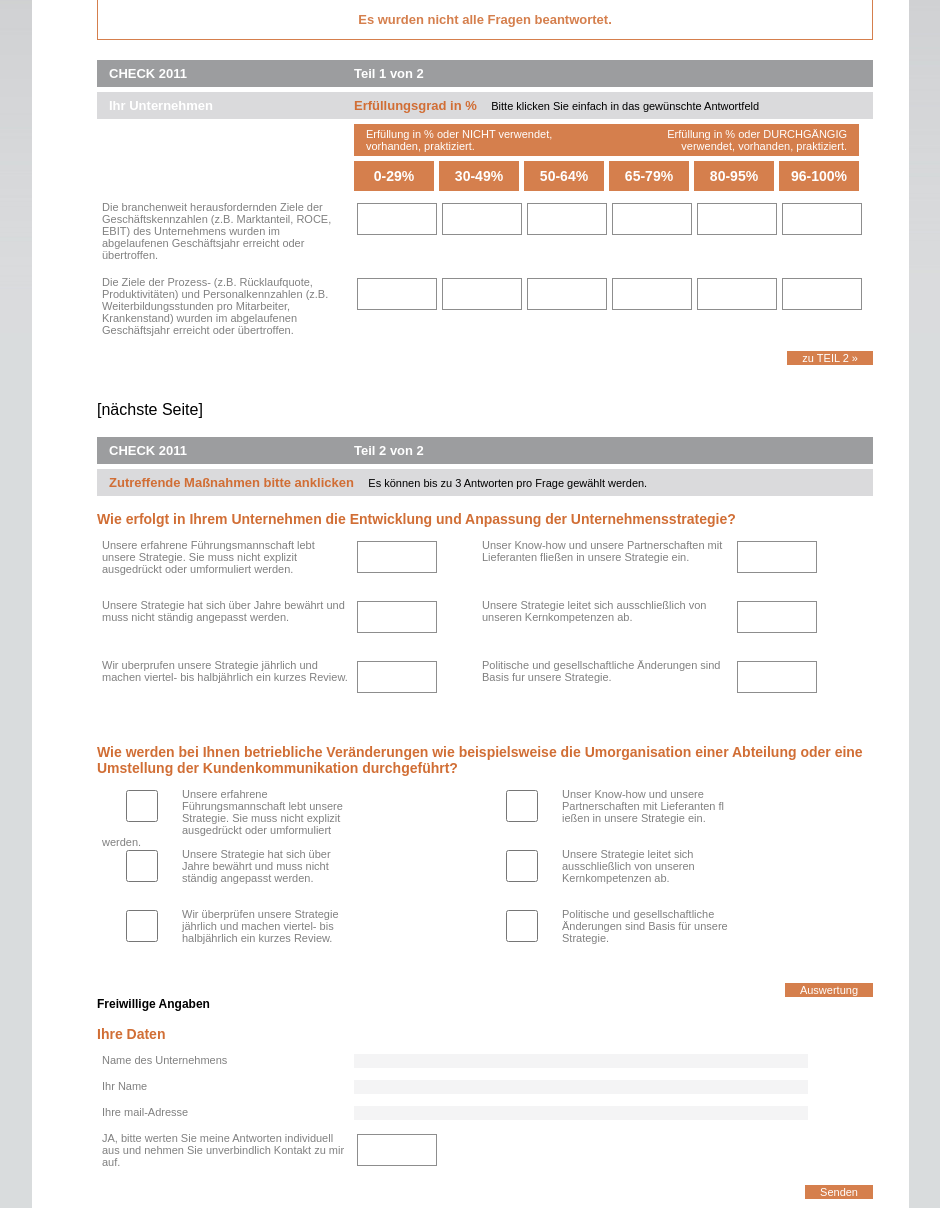
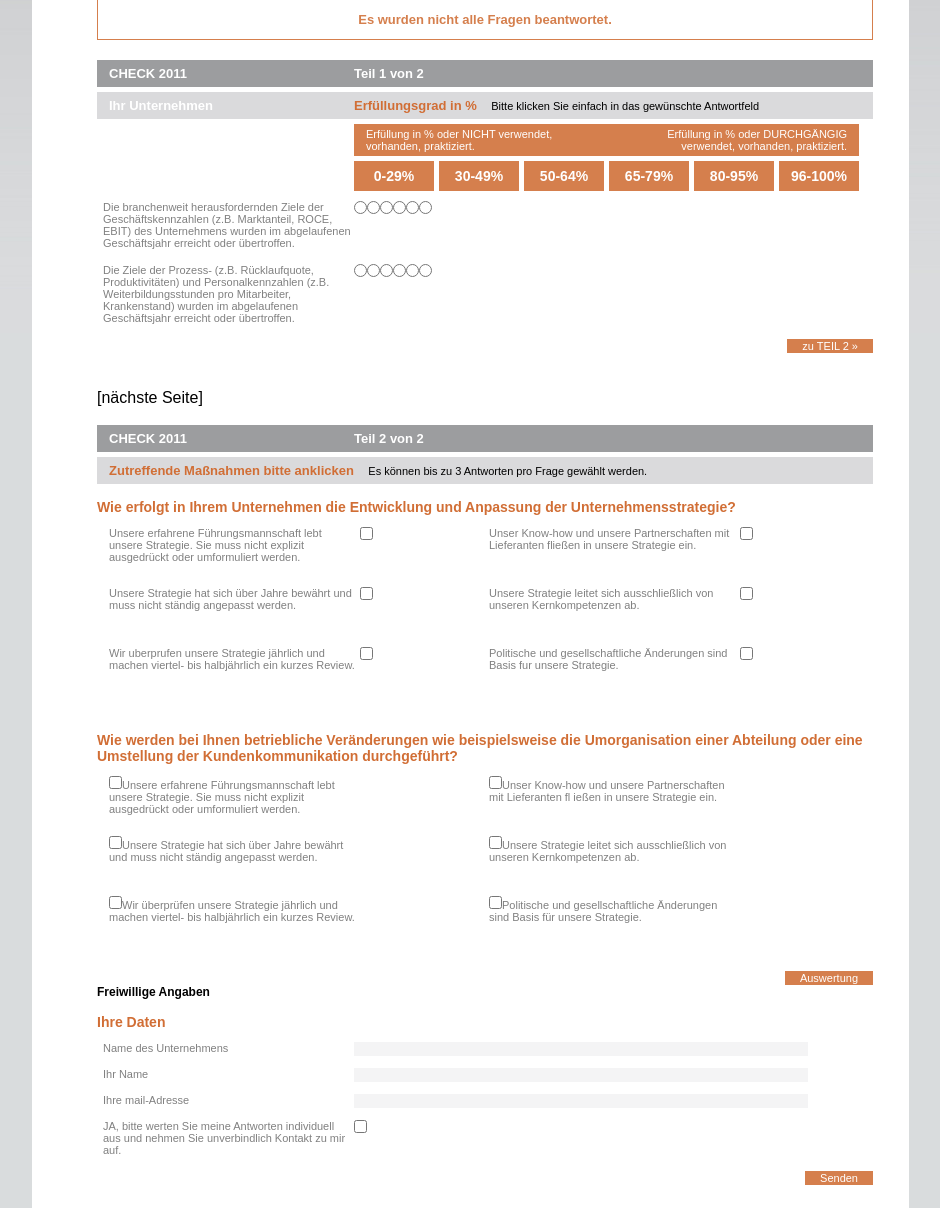
Before and after one commit to tr4nt0r/steinbeis, a PHP site: page /html/BE_Quick_Check_Formular.html in a window 1280 px wide. Shown: the part 487-1695 px from the top of the page, without its empty margins (170-1110 px from the left). Run offline with PHP 8.4, Linux system fonts and the light colour scheme.

Commit message:
CSS Anpassungen tobi
git-svn-id: svn+ssh://zapto.de/home/tr4nt0r/svn/steinbeis/trunk@36 5b82e1c2-6b24-4dac-b807-2d0114603686

```diff
--- a/httpdocs/css/be_check.css
+++ b/httpdocs/css/be_check.css
@@ -112,19 +112,23 @@ fieldset h3 {
 }
 
 .be-label {
-    width: 247px;
-    margin-right: 5px;
-    padding-left: 5px;
+    width: 248px;
+    margin-right: 3px;
+    padding-left: 6px;
     font-size: 11px;
     color: #808080;
 }
 
 .be-group {
-    width: 380px;
+    width: 374px;
     height: 60px;
+    padding-left: 6px;
     float: left;
+    font-size: 11px;
+    color: #808080;
 }
 
+/*
 .radio {
     height: 32px;
     width: 80px;
@@ -158,6 +162,8 @@ fieldset h3 {
     width: 50%;
     float: left;
 }
+*/
+
 label {
     float:left;
     text-align:left;
@@ -246,7 +252,7 @@ span.ui-radio {
     float: left;
     width: 80px;
     height: 32px;
-    margin: 0 5px 20px 0px;
+    margin: 3px 5px 18px 0px;
     background: url("../pics/be_checkbox.png") 0 -32px no-repeat;
 }
 
```
